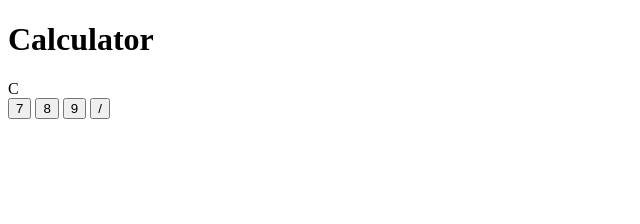
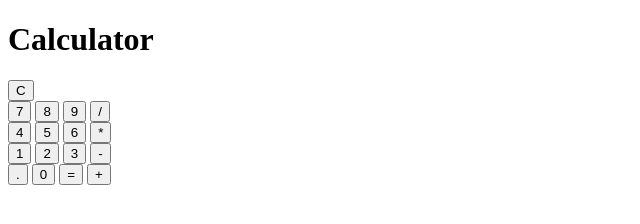
Before and after one commit to cryptododo04/odin-calculator, a plain HTML site: page index.html in a window 1280 px wide. Shown: the whole page, without its empty margins (0-640 px from the left). Drawn offline with Linux system fonts and the light colour scheme.

Commit message:
added remaining rows with their respective numbers  and operators

```diff
--- a/index.html
+++ b/index.html
@@ -12,18 +12,51 @@
 
 <body>
     <h1>Calculator</h1>
+
+    <!--Calculator main div-->
     <div class="calculator">
+
+        <!--1st Row-->
         <div class="first-row">
             <div class="screen"></div>
-            <div class="clear">C</div>
+            <button class="clear">C</button>
         </div>
 
+        <!--2nd Row-->
         <div class="other-rows">
             <button class="number">7</button>
             <button class="number">8</button>
             <button class="number">9</button>
             <button class="operator">/</button>
         </div>
+
+        <!--3rd Row-->
+        <div class="other-rows">
+            <button class="number">4</button>
+            <button class="number">5</button>
+            <button class="number">6</button>
+            <button class="operator">*</button>
+        </div>
+
+
+        <!--4th Row-->
+        <div class="other-rows">
+            <button class="number">1</button>
+            <button class="number">2</button>
+            <button class="number">3</button>
+            <button class="operator">-</button>
+        </div>
+
+
+        <!--5th Row-->
+        <div class="other-rows">
+            <button class="decimal">.</button>
+            <button class="number">0</button>
+            <button class="equal">=</button>
+            <button class="operator">+</button>
+        </div>
+
+
     </div>
 </body>
 </html>
```
